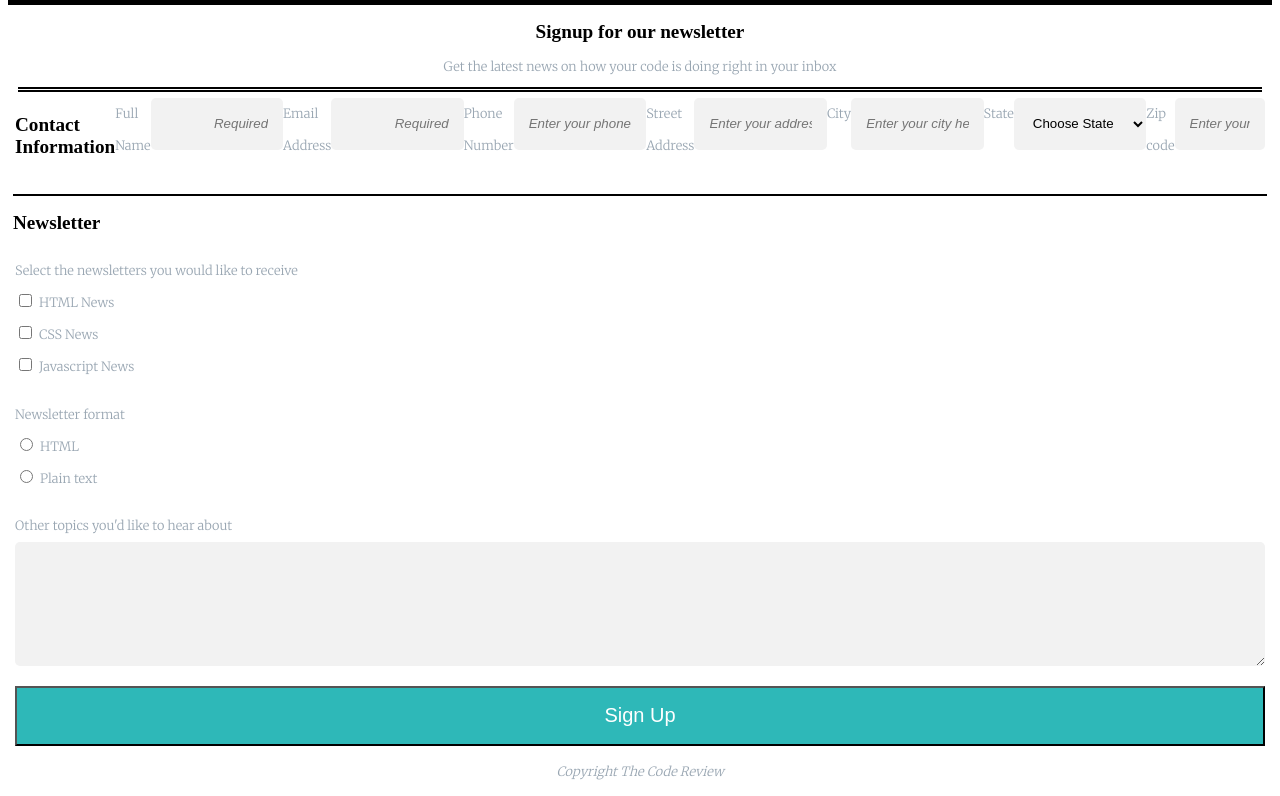
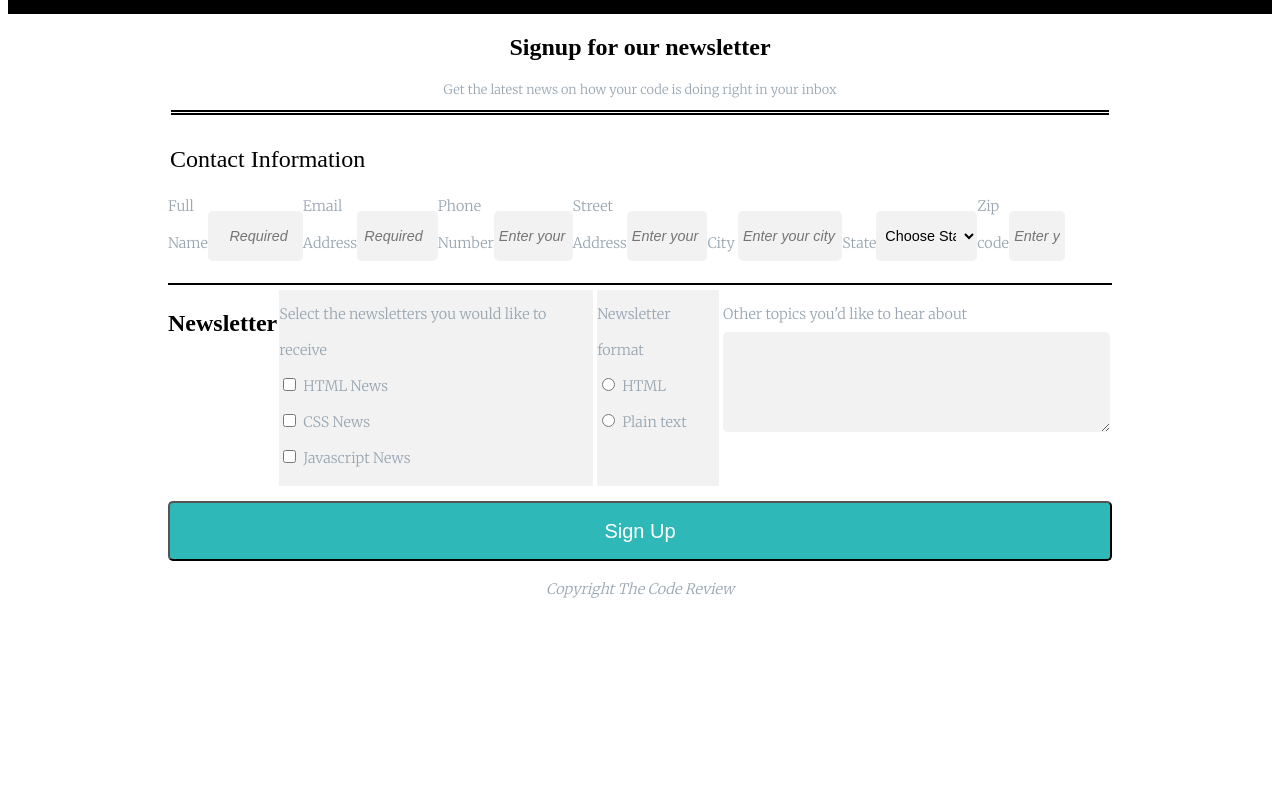
Before and after one commit to Jason852/Techdegree-project-3, a plain HTML site: page index.html in a window 1280 px wide. Shown: the part 82-878 px from the top of the page. After the commit the page ends 800 px from the top, so only its background shows below. Drawn offline with Linux system fonts and the light colour scheme; a web font is replaced by a local one.

Commit message:
cant seem to get tablet rght
Having issues with the input fields in the 760 media query

```diff
--- a/css/styles.css
+++ b/css/styles.css
@@ -19,7 +19,8 @@ h1 {
   font-size: 1.5em;
 }
 
-h2 {
+h2,
+legend {
   font-size: 1.2rem
 }
 
@@ -68,20 +69,24 @@ input[type="email"],
 input[type="tel"],
 select {
   width: 100%;
-  height: 52px;
+  height: 50px;
   background-color: #f2f2f2;
   border: none;
   border-radius: 5px;
-  padding: 15px;
+  padding: 5px;
+  font-size: .9em;
+}
+
+input[type="text"]:focus,
+input[type="email"]:focus,
+input[type="tel"]:focus {
+  background-color: white;
 }
 
 input::placeholder {
   text-align: right;
   font-style: italic;
-}
-
-#zipcode {
-  width: 60%;
+  padding-right: 10px;
 }
 
 .contact-info label,
@@ -89,19 +94,22 @@ input::placeholder {
 .footer {
   line-height: 2.5;
   color: #99a6b2;
+  font-size: .9em;
 }
 
-/*.contact-info {
-  margin-bottom: 18px;
-}  I dont think this code does anything----- */
-
 .newsletter {
+  display: flex;
   border-top: 2px solid black;
-  margin-top: 10px
+  margin-top: 12px;
 }
 
 .flex {
   display: flex;
+  margin-top: 10px;
+}
+
+.checkbox {
+  background-color: #f2f2f2;
 }
 
 textarea {
@@ -109,6 +117,7 @@ textarea {
   background-color: #f2f2f2;
   border: none;
   border-radius: 5px;
+  font-size: .8em;
 }
 
 button {
@@ -118,6 +127,7 @@ button {
   font-size: 20px;
   font-weight: 500;
   text-align: center;
+  border-radius: 5px;
   background-color: #2eb8b8;
   padding-top: 15px;
   padding-bottom: 15px;
@@ -126,3 +136,48 @@ button {
 .footer {
   font-style: italic;
 }
+
+@media (min-width: 768px){
+  main {
+    width: 75%;
+    max-width: 1000px;
+    margin: auto;
+  }
+
+  h1 {
+    font-size: 1.8em;
+  }
+
+  h2,
+  legend {
+    font-size: 1.5rem;
+  }
+
+  .flex {
+    display: flex;
+    line-height: 2;
+  }
+
+  .contact_input {
+    display: flex;
+    flex-direction: row;
+    flex: 100%;
+    align-items: flex-end;
+    justify-content: space-around;
+    margin-top: auto;
+  }
+
+  #zipcode {
+    flex-basis: 50%;
+    margin-right: 35%;
+  }
+
+  .flex label{
+    flex-basis: 30%;
+    align-items: center;
+  }
+
+  .flex {
+    margin-top: 20px;
+  }
+}
--- a/index.html
+++ b/index.html
@@ -15,23 +15,34 @@
         <h2>Signup for our newsletter</h2>
         <p>Get the latest news on how your code is doing right in your inbox</p>
       </div>
-      <form>
+      <form class="form">
         <div class="contact-info">
           <fieldset class="flex">
-            <h2>Contact Information</h2>
+            <legend>Contact Information</legend>
+            <div class="flex_name contact_input">
               <label for="name">Full Name</label>
               <input required type="text" id="name" name="name" placeholder="Required">
+            </div>
+            <div class="flex_email contact_input">
               <label for="email"> Email Address</label>
               <input required type="email" id="email" name="email" placeholder="Required">
+            </div>
+            <div class="flex_tel contact_input">
               <label for="phone">Phone Number</label>
               <input type="tel" id="phone" name="phone_number" placeholder="Enter your phone here">
+            </div>
+            <div class="flex_add contact_input">
               <label for="address">Street Address</label>
               <input type="text" id="address" name="street_add" placeholder="Enter your address here">
+            </div>
+            <div class="flex_city contact_input">
               <label for="city">City</label>
-            <input type="text" id="city" name="city" placeholder="Enter your city here">
+              <input type="text" class="field" id="city" name="city" placeholder="Enter your city here">
+            </div>
+            <div class="flex_state contact_input">
               <label for="state">State</label>
-            <select id="state" name="state" placeholder="Choose State">
-              <option value=""disabled selected>Choose State</option>
+              <select id="state" name="state">
+                <option value="" disabled selected>Choose State</option>
                 <option value="AL">Alabama</option>
               	<option value="AK">Alaska</option>
               	<option value="AZ">Arizona</option>
@@ -84,14 +95,17 @@
               	<option value="WI">Wisconsin</option>
               	<option value="WY">Wyoming</option>
               </select>
+            </div>
+            <div class="flex_zip contact_input">
               <label for="zipcode">Zip code</label>
               <input type="text" id="zipcode" name="zipcode" placeholder="Enter your zip here">
+            </div>
           </fieldset>
         </div>
 
-        <div class="newsletter">
+        <fieldset class="newsletter">
           <h2>Newsletter</h2>
-          <fieldset>
+          <fieldset class="checkbox">
             <label>Select the newsletters you would like to receive</label><br>
             <input type="checkbox" id="html_news" name="check_news" value="html_news">
             <label for="html_news">HTML News</label><br>
@@ -100,7 +114,7 @@
             <input type="checkbox" id="javascript_news" name="check_news" value="javascript_news">
             <label for="javascript_news">Javascript News</label><br>
           </fieldset>
-          <fieldset>
+          <fieldset class="checkbox">
             <label>Newsletter format</label><br>
             <input type="radio" id="html_format" value="html-format" name="check_format">
             <label for="html_format"> HTML</label><br>
@@ -109,9 +123,9 @@
           </fieldset>
           <fieldset>
             <label>Other topics you'd like to hear about</label>
-            <textarea id="topic_text"name="topic" rows="8"></textarea>
+            <textarea id="topic_text" name="topic" rows="8"></textarea>
           </fieldset>
-        </div>
+        </fieldset>
         <fieldset>
           <div class="submit_button">
               <button type="submit">Sign Up</button>
```
Lines whose indentation alone changed are shown as unchanged.
